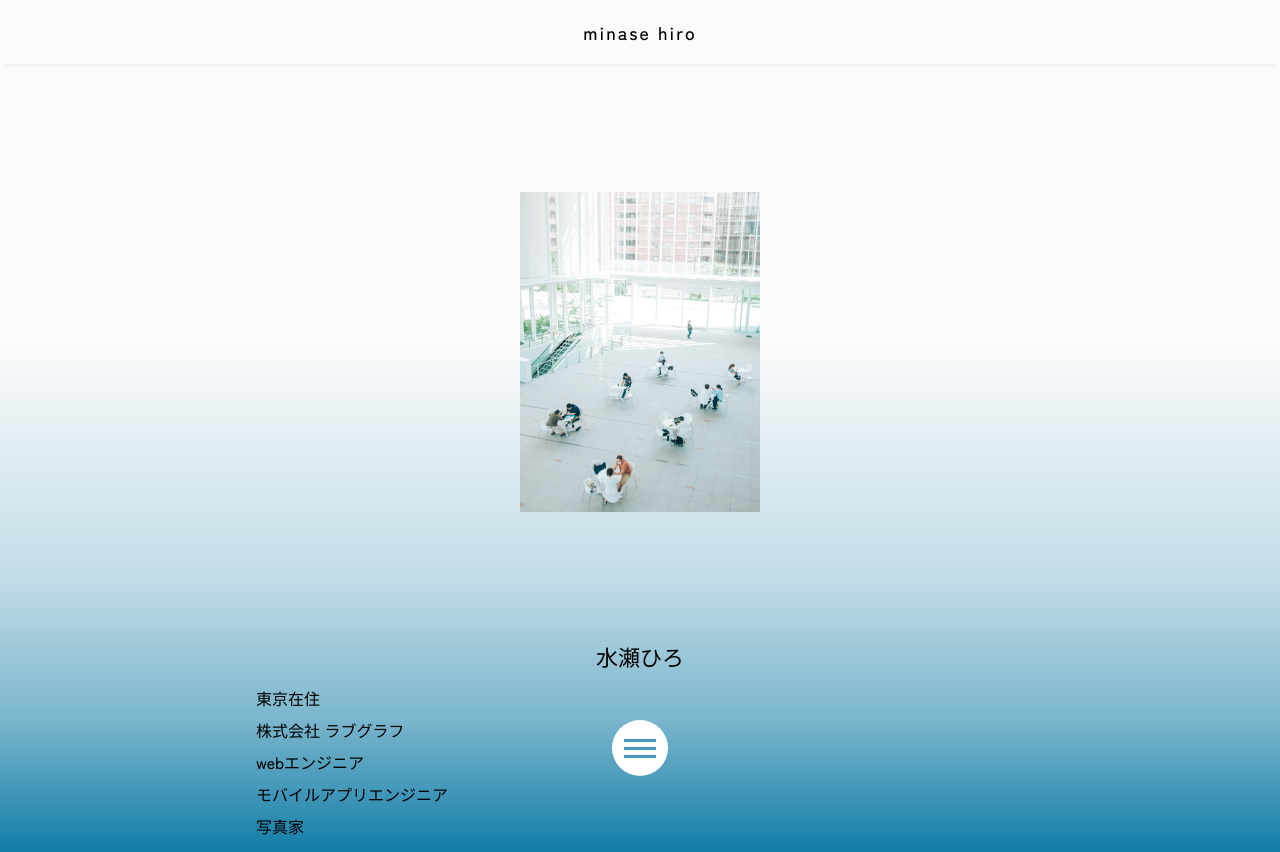
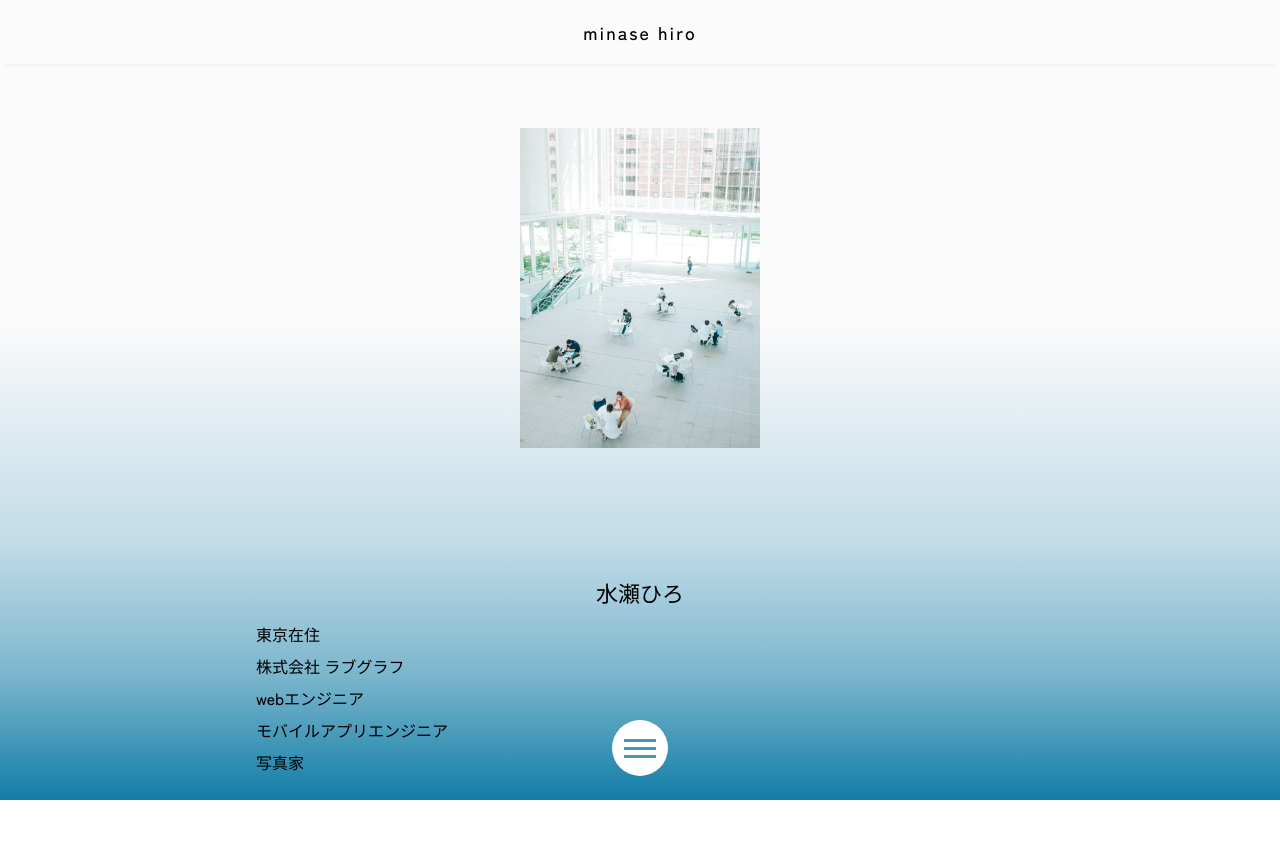
Before and after one commit to minasehiro/minasehiro-next, a Next.js app: page /profile in a window 1280 px wide. After the commit the page ends 800 px from the top, so only its background shows below. Built offline with nearby package versions, Linux system fonts and the light colour scheme.

Commit message:
z-indexなどの調整

```diff
--- a/styles/Footer.module.scss
+++ b/styles/Footer.module.scss
@@ -4,7 +4,7 @@
     flex-direction: column;
     justify-content: flex-start;
     align-items: center;
-    z-index: 9999;
+    z-index: 99998;
     position: fixed;
     bottom: 0;
     width: 100%;
--- a/styles/Header.module.scss
+++ b/styles/Header.module.scss
@@ -1,10 +1,14 @@
 .appbar {
+  position: fixed;
+  top: 0;
+  z-index: 99999;
   width: 100%;
   height: 8vh;
   display: flex;
   justify-content: center;
   align-items: center;
   font-size: 18px;
+  background-color: #FBFBFB;
   box-shadow: 0px 5px 5px -5px rgba(0,0,0,0.1);
   letter-spacing: 2px;
 }
--- a/styles/Index.module.scss
+++ b/styles/Index.module.scss
@@ -5,7 +5,6 @@
 .main {
   position: relative;
   min-height: 100vh;
-  padding: 4rem 0;
   flex: 1;
   display: flex;
   flex-direction: column;
--- a/styles/Navigation.module.scss
+++ b/styles/Navigation.module.scss
@@ -54,7 +54,7 @@
     flex-direction: column;
     justify-content: flex-start;
     align-items: center;
-    z-index: 9999;
+    z-index: 99999;
     position: fixed;
     bottom: 0;
     width: 100%;
```
Also changed, not shown: public/assets/images/app_icon.jpg (added).
